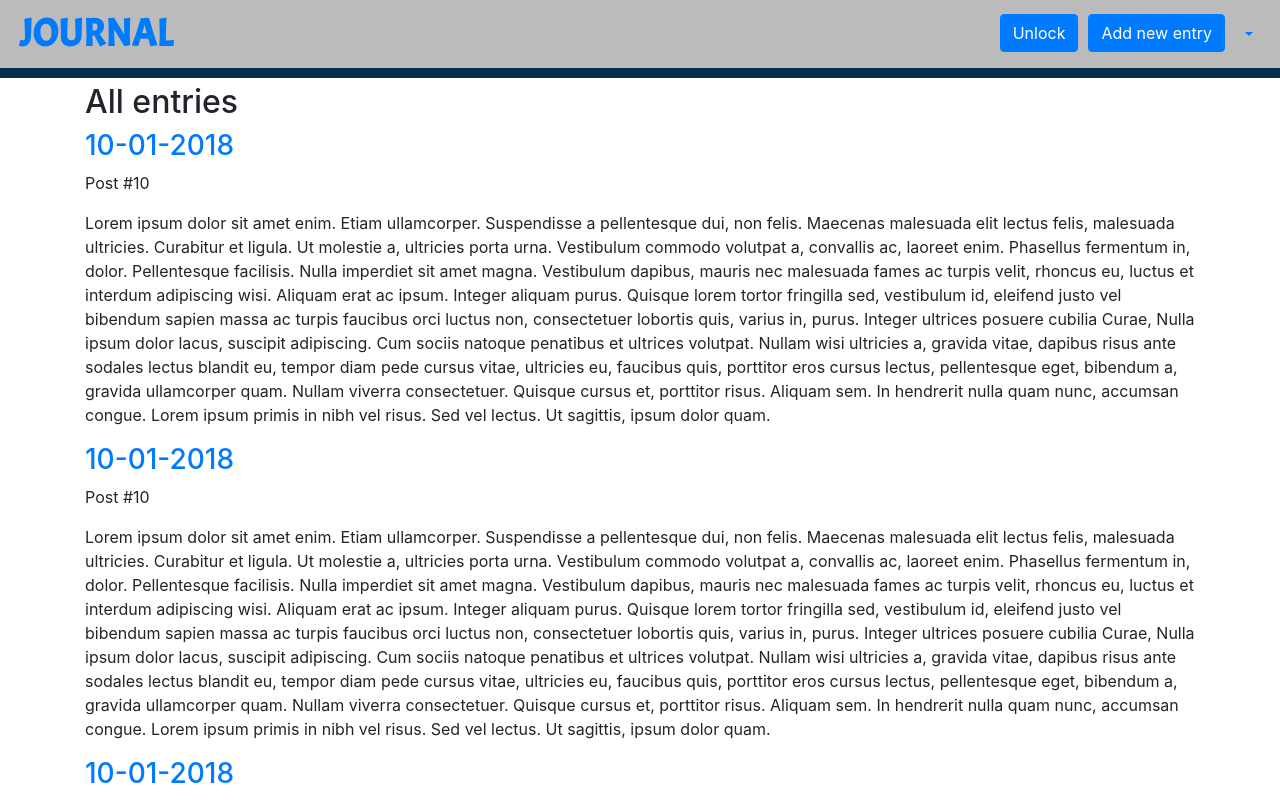
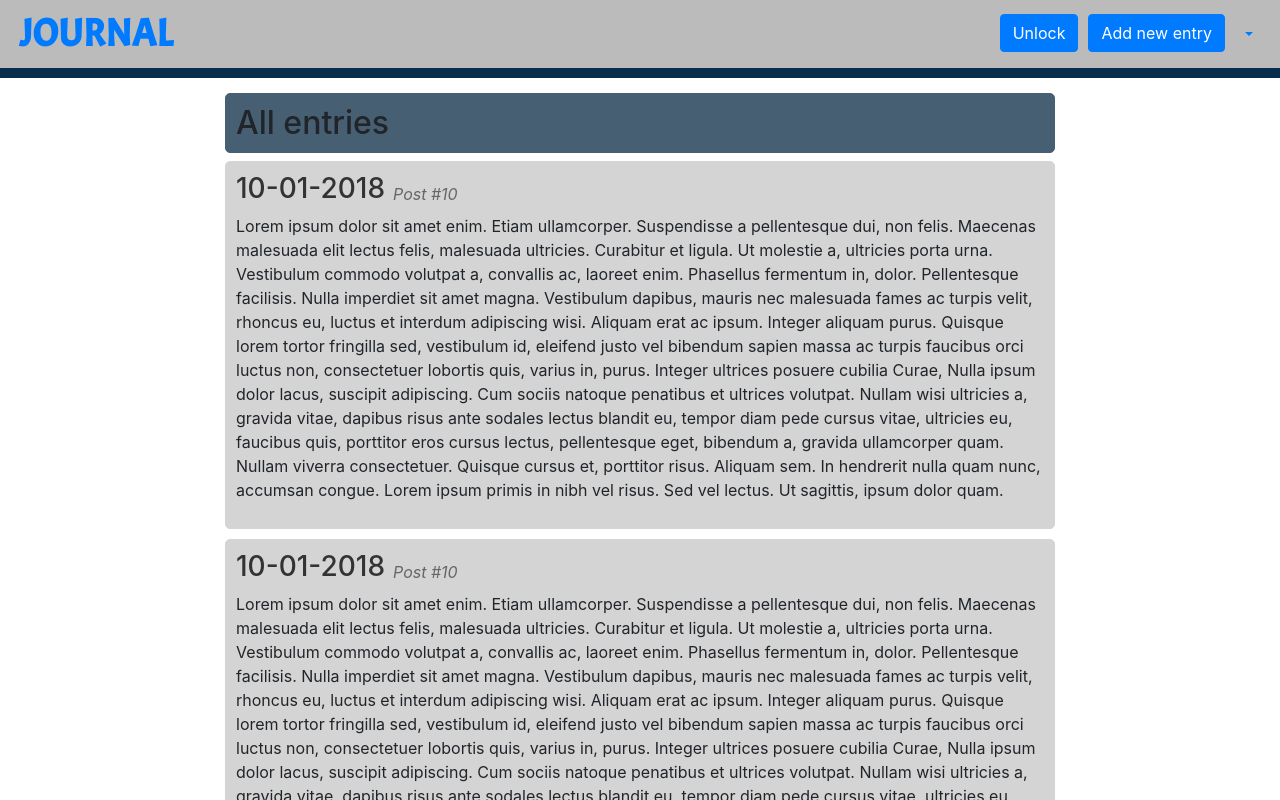
Before and after one commit to mgorzanski/journal, a React (Create React App) app in the folder client/: page / in a window 1280 px wide. Shown: the top 800 px of the page. Built offline with nearby package versions, Linux system fonts and the light colour scheme; what @fortawesome/fontawesome would draw is missing.

Commit message:
change gap between main

```diff
--- a/client/src/index.css
+++ b/client/src/index.css
@@ -2,7 +2,7 @@
 
 #root {
     display:grid;
-    grid-template-columns: 80px auto 80px;
+    grid-template-columns: 220px auto 220px;
     grid-gap:5px;
 }
 
@@ -17,6 +17,7 @@
 
 .main {
     grid-column: 2 / 3;
+    margin-top:10px;
 }
 
 .page-title {
@@ -50,3 +51,43 @@
 #contentInput {
     resize: none;
 }
+
+.home-title {
+    border:1px solid #475f72;
+    background-color:#475f72;
+    border-radius: 5px;
+    padding: 10px;
+}
+
+.entry {
+    border:1px solid #d4d4d4;
+    background-color:#d4d4d4;
+    border-radius: 5px;
+    padding: 10px;
+    overflow: hidden;
+    margin-bottom:10px;
+}
+
+.entry-date {
+    float:left;
+}
+
+.entry-date a {
+    color:#333;
+}
+
+.entry-date a:hover {
+    text-decoration: underline;
+    color:#000;
+}
+
+.entry-counter {
+    color:#666;
+    float:left;
+    font-style: italic;
+    margin:10px 0 0 8px;
+}
+
+.entry-content {
+    clear:both;
+}
```
